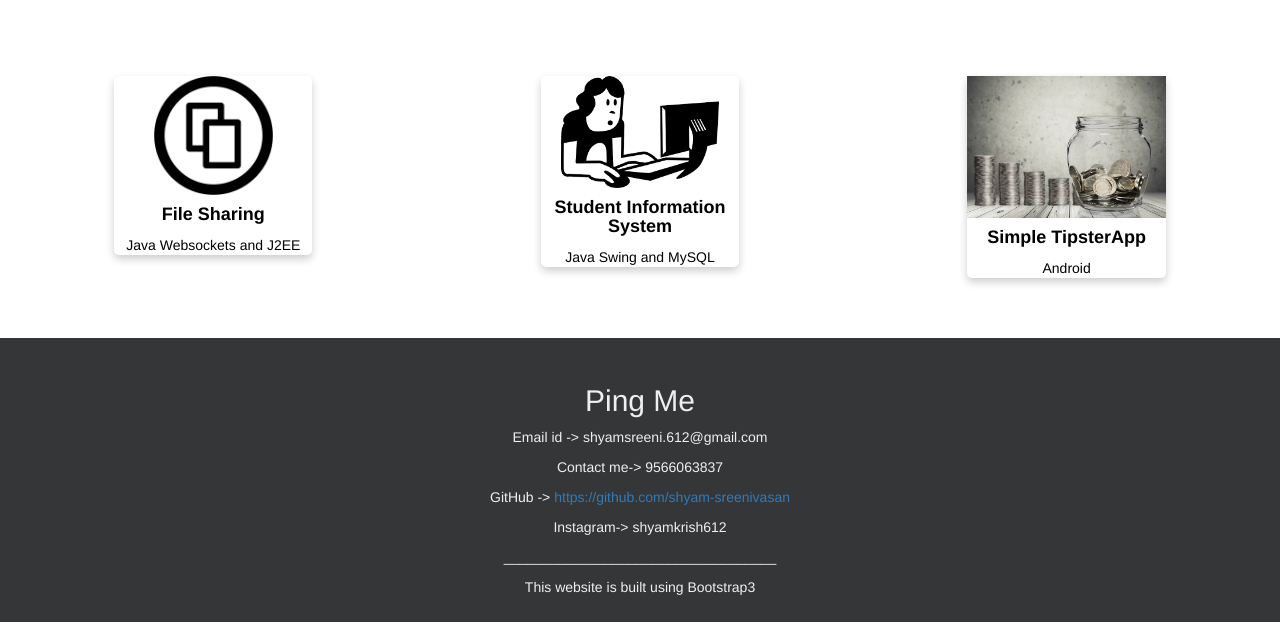
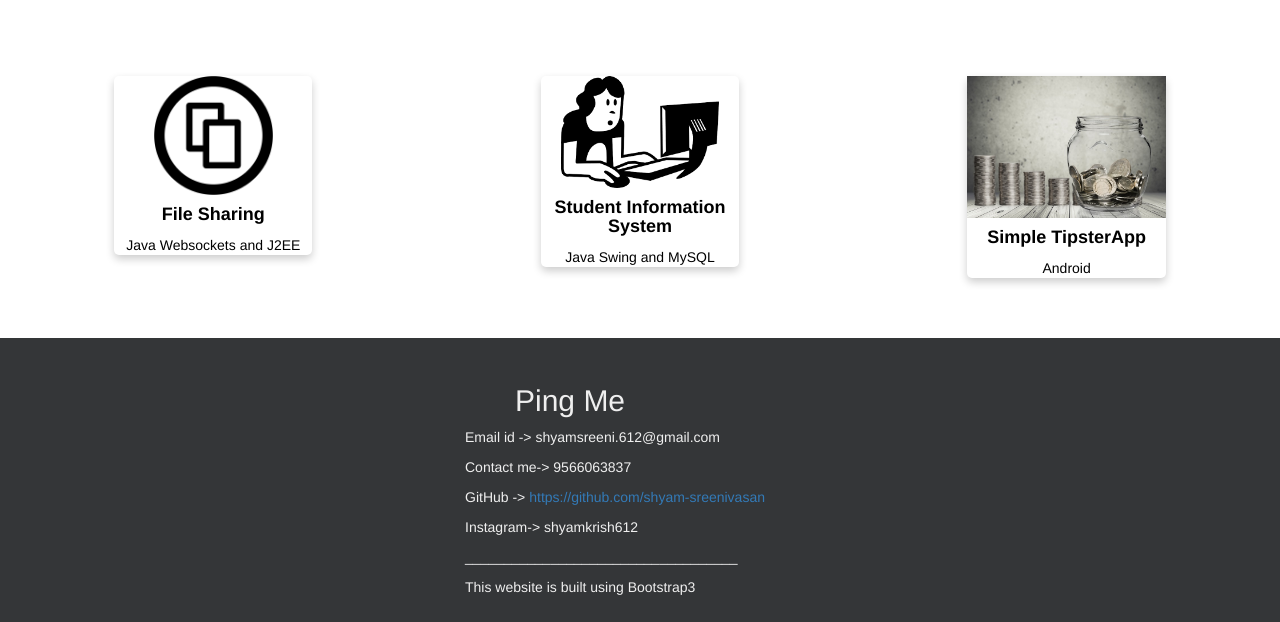
Before and after one commit to shyam-sreenivasan/shyam-sreenivasan.github.io, a plain HTML site: page index.html in a window 1280 px wide. Shown: the part 1733-2355 px from the top of the page. Drawn offline with nearby package versions, Linux system fonts and the light colour scheme.

Commit message:
Update index.html

```diff
--- a/index.html
+++ b/index.html
@@ -211,14 +211,14 @@
             </div>
         </div>
     </div>
-    <div class="container-fluid bg-5 text-center" id="B5">
-      <h2>Ping Me</h2>
-        <p>Email id -> shyamsreeni.612@gmail.com</p>
-        <p>Contact me-> 9566063837</p>
-        <p>GitHub -> <a href="https://github.com/shyam-sreenivasan">https://github.com/shyam-sreenivasan</a>
-        <p>Instagram-> shyamkrish612</p>
-        <p>___________________________________</p>
-        <footer>This website is built using Bootstrap3</footer>
+    <div class="container-fluid bg-5" id="B5">
+        <h2 style="margin-left:40%">Ping Me</h2>
+        <p  style="margin-left:36%">Email id -> shyamsreeni.612@gmail.com</p>
+        <p style="margin-left:36%">Contact me-> 9566063837</p>
+        <p style="margin-left:36%">GitHub -> <a href="https://github.com/shyam-sreenivasan">https://github.com/shyam-sreenivasan</a>
+        <p style="margin-left:36%">Instagram-> shyamkrish612</p>
+        <p style="margin-left:36%">___________________________________</p>
+        <footer style="margin-left:36%">This website is built using Bootstrap3</footer>
     </div>
     <script>
 
```
